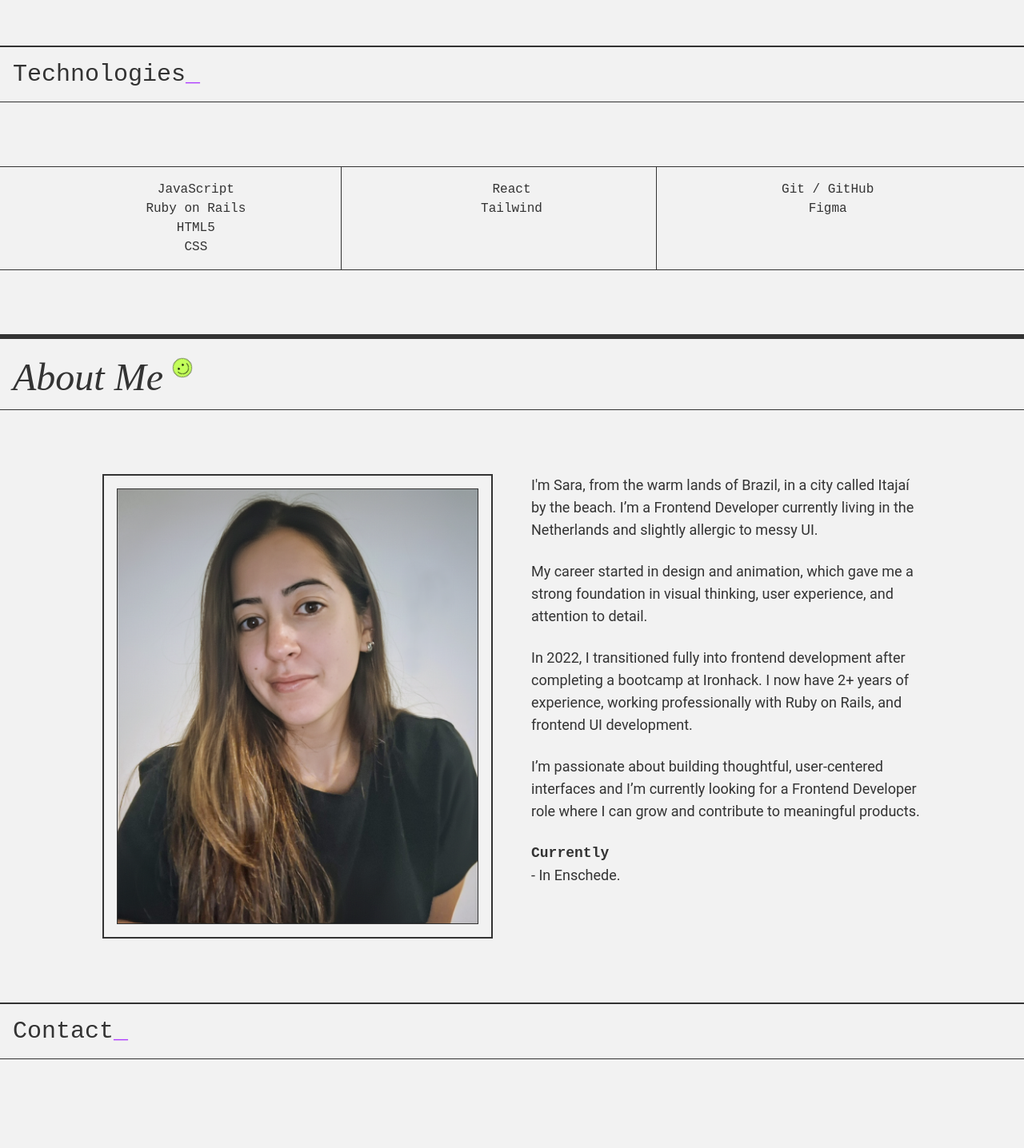
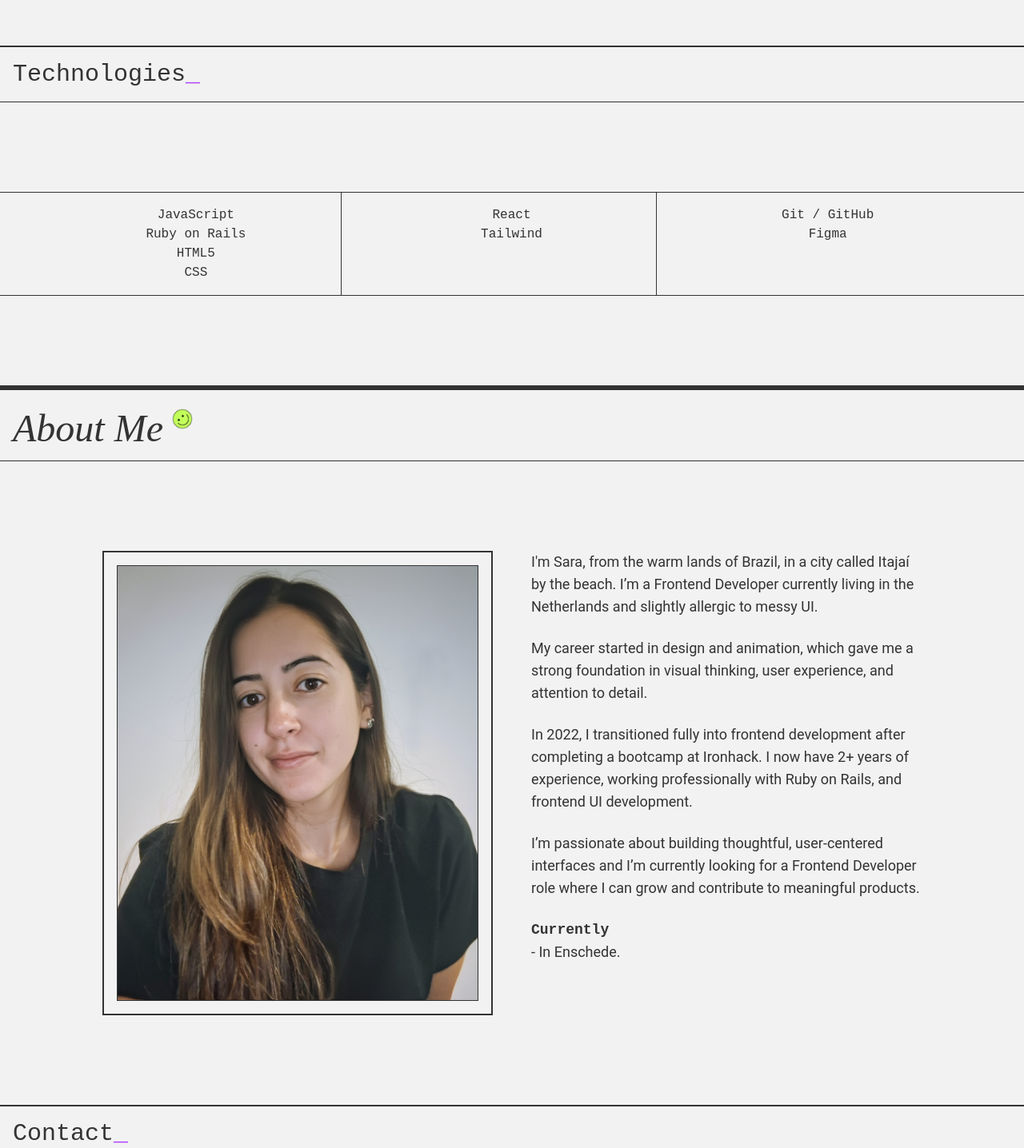
Before and after one commit to saracsilva/portfolio_v2, a React (Vite) app: page / in a window 1280 px wide. Shown: the part 1199-2635 px from the top of the page at 80% size. Built offline with nearby package versions, Linux system fonts and the light colour scheme.

Commit message:
Make block margins consistent between sections

```diff
--- a/src/sections/AboutMe.jsx
+++ b/src/sections/AboutMe.jsx
@@ -4,7 +4,7 @@ function AboutMe() {
   return (
     <section id="about" className="scroll-mt-24">
       <SectionTitle title="About Me" isAbout />
-      <div className="container grid grid-cols-1 lg:grid-cols-2 gap-12 my-20 px-8 md:px-16 lg:px-32 justify-items-center items-start">
+      <div className="container grid grid-cols-1 lg:grid-cols-2 gap-12 my-28 px-8 md:px-16 lg:px-32 justify-items-center items-start">
         <div className="border-2 p-4">
           <img
             src="/about_me/about_me.png"
--- a/src/sections/Technologies.jsx
+++ b/src/sections/Technologies.jsx
@@ -4,7 +4,7 @@ function Technologies() {
   return (
     <section id="technologies" className="scroll-mt-24">
       <SectionTitle title="Technologies" />
-      <div className="container my-20 px-8 md:px-16 border-y border-text">
+      <div className="container my-28 px-8 md:px-16 border-y border-text">
         <ul className="grid grid-cols-1 md:grid-cols-2 xl:grid-cols-3 gap-8 font-mono font-medium">
           <li>
             <ul className="flex flex-col items-center border-r py-4">
```
